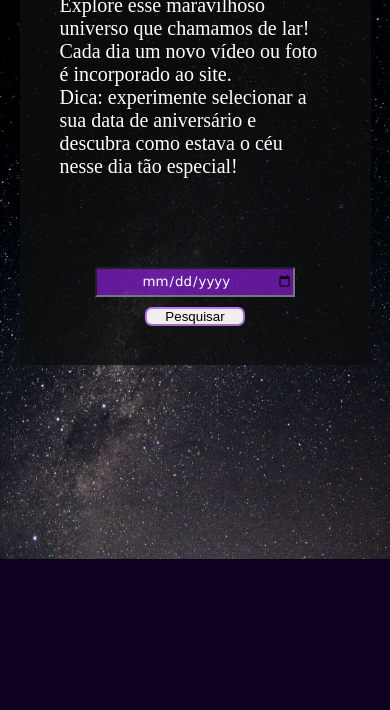
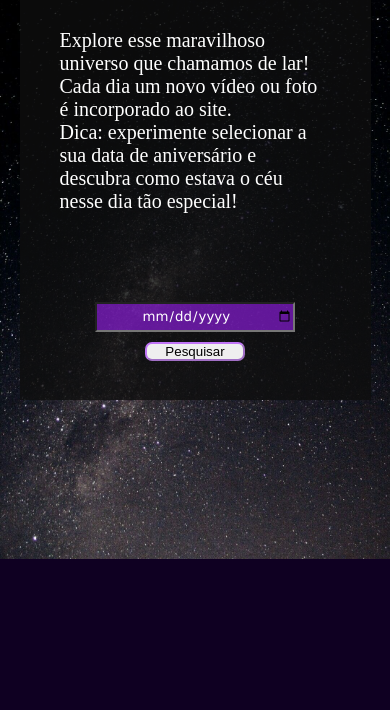
Before and after one commit to Henry-Januario/api-da-nasa, a plain HTML site: page index.html in a window 390 px wide. Shown: the part 134-844 px from the top of the page. Drawn offline with nearby package versions, Linux system fonts and the light colour scheme.

Commit message:
Modificação no media query pra melhorar visualização do conteúdo

```diff
--- a/index.css
+++ b/index.css
@@ -85,6 +85,7 @@ body {
     align-items: center;
     margin-left: 5%;
     margin-right: 5%;
+
 }
 
 @media (min-aspect-ratio: 16/9){
@@ -117,9 +118,13 @@ body {
         flex-direction: column;
         font-size: 20px;
         height:400px;
-        margin-top:0;
+        margin-top:10%;
         padding-top: 0;
         padding-bottom: 0;
 
     }
+
+    .api{
+        margin-bottom: 50%;
+    }
 }
```
Also changed, not shown: index.html (+1 -0 lines).
